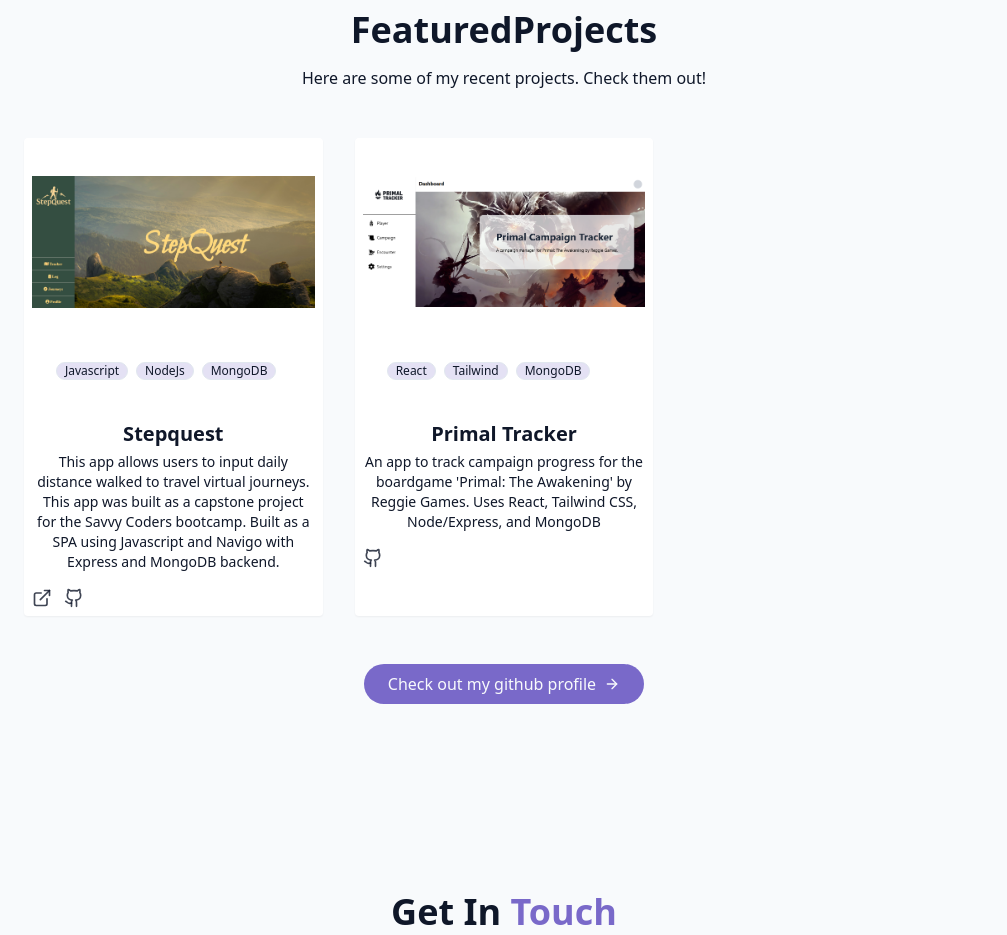
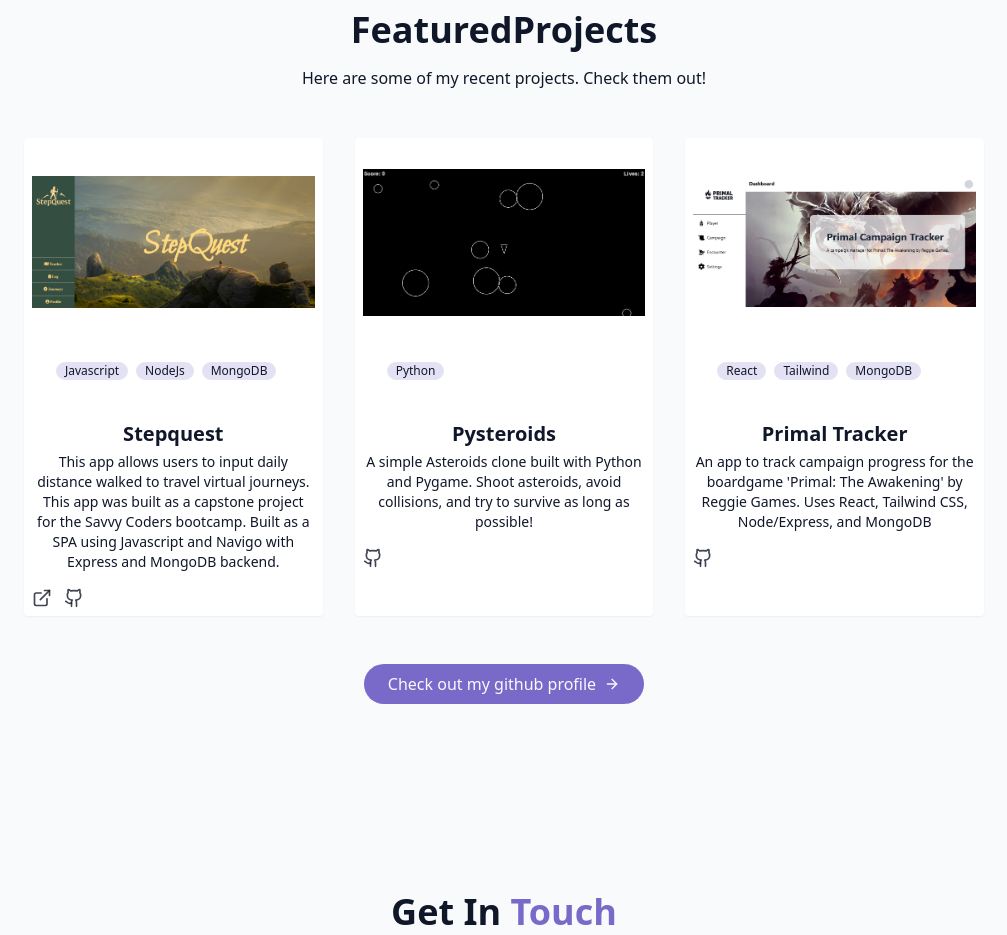
Before and after one commit to theokyle/profile, a React (Vite) app: page / in a window 1280 px wide. Shown: the part 2480-3415 px from the top of the page, without its empty margins (136-1143 px from the left). Built offline with nearby package versions, Linux system fonts and the light colour scheme.

Commit message:
added pysteroids to projects

```diff
--- a/src/components/Projects.jsx
+++ b/src/components/Projects.jsx
@@ -12,11 +12,20 @@ const projects = [
     },
     {
         id: 2,
+        title: "Pysteroids",
+        description: "A simple Asteroids clone built with Python and Pygame. Shoot asteroids, avoid collisions, and try to survive as long as possible!",
+        image: "/projects/pysteroids.png",
+        tags: ["Python"],
+        githubUrl: "https://github.com/theokyle/pysteroids",
+        demoUrl: ""
+    },
+    {
+        id: 3,
         title: "Primal Tracker",
         description: "An app to track campaign progress for the boardgame 'Primal: The Awakening' by Reggie Games. Uses React, Tailwind CSS, Node/Express, and MongoDB",
         image: "/projects/primal_homepage.png",
         tags: ["React", "Tailwind", "MongoDB"],
-        githubUrl: "",
+        githubUrl: "https://github.com/theokyle/primal_tracker",
         demoUrl: ""
     }
 ]
```
Also changed, not shown: public/projects/pysteroids.png (added).
